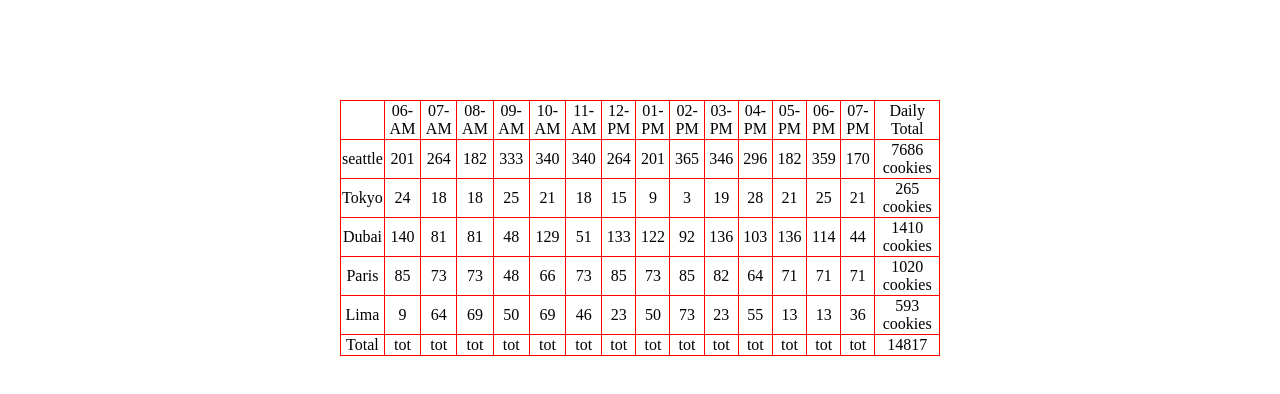
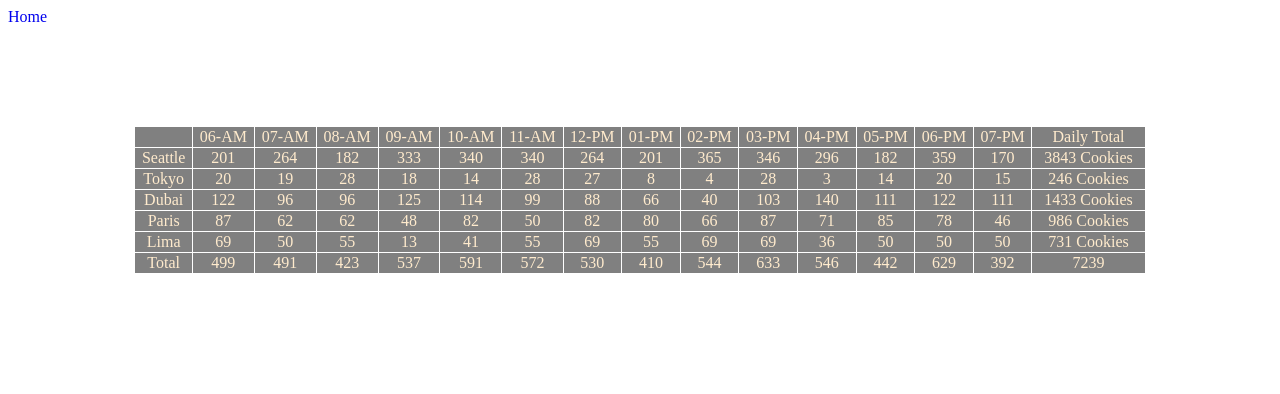
Before and after one commit to mrabdsaif/cookie-stand, a plain HTML site: page sales.html in a window 1280 px wide. Drawn offline with Linux system fonts and the light colour scheme.

Commit message:
lab 07 done

```diff
--- a/js/script.js
+++ b/js/script.js
@@ -2,7 +2,7 @@
 //  Lab 07  constructor
 
 
-// this is not an object it is just a template indicates that every object I will create it
+// this is a template indicates that every object I will create it
 //using this constructor will have these properities .
 var hour = ['06-AM', '07-AM', '08-AM', '09-AM', '10-AM', '11-AM', '12-PM', '01-PM', '02-PM', '03-PM', '04-PM', '05-PM', '06-PM', '07-PM'];
 var allBranches = [];
@@ -84,7 +84,7 @@ CookiesPlatform.prototype.tablerender = function () {
 
 var seattle = new CookiesPlatform('seattle', 23, 65, 6.3);
 console.log(seattle);
-seattle.simulatedAmount();
+// seattle.simulatedAmount();
 // Now the same for the next location
 var tokyo = new CookiesPlatform('Tokyo', 3, 24, 1.2);
 var dubi = new CookiesPlatform('Dubai', 11, 38, 3.7);
@@ -99,17 +99,20 @@ for (var i = 0; i < allBranches.length; i++) {
 
 // create footer
 function footerCreate() {
-
+    // this.simulatedAmount();
     var lastrow = document.createElement('tr');
     table.appendChild(lastrow);
     var td = document.createElement('td');
     lastrow.appendChild(td);
     td.textContent = 'Total';
     for (var j = 0; j < hour.length; j++) {
+        var totalTotal = 0;
+        for (var i = 0; i < allBranches.length; i++) {
+            totalTotal += allBranches[i].salesPerHour[j];
+        }
         var td = document.createElement('td');
         lastrow.appendChild(td);
-        for (var i=0; i<allBranches.length;i++)
-        td.textContent = 'tot';
+        td.textContent = totalTotal;
     }
     var td = document.createElement('td');
     lastrow.appendChild(td);
@@ -117,22 +120,8 @@ function footerCreate() {
         td.textContent = totalByArea;
     }
 }
-
 footerCreate();
 
-// CookiesPlatform.prototype.titlesrender = function () {
-//     var parentElement = document.getElementById('seattlesales');
-//     var article = document.createElement('article');
-//     parentElement.appendChild(article);
-
-//     var h2 = document.createElement('h2');
-//     h2.textContent = this.area;
-//     article.appendChild(h2);
-
-//     var p = document.createElement('p');
-//     p.textContent = 'average Cookies Per Customer : ' + this.averageCookiPerCustomer;
-//     article.appendChild(p);
-// };
 
 // How to create an object using the constructor !!!
 // we put var and the first location ...
--- a/sales.html
+++ b/sales.html
@@ -7,7 +7,11 @@
     <link rel="stylesheet" href="style.css">
 </head>
 <body>
-    <head></head>
+    <header>
+        <nav>
+            <a href="index.html">Home</a>
+        </nav>
+    </header>
     <main >
        <div id="seattlesales">
 
--- a/style.css
+++ b/style.css
@@ -1,14 +1,30 @@
 table{
     border: 1px dashed red;
     border-collapse: collapse;
-    width: 600px;
+    width: 80%;
     text-align: center;
     margin: auto;
     margin-top: 100px;
+    height: 50px;
 }
 tr{
-    border: 1px solid red;
+    border: 1px solid blanchedalmond;
 }
 td{
-    border: 1px solid red;
+    border: 1px solid white;
+    background-color: gray;
+    color: blanchedalmond;
+    text-transform: capitalize;
 }
+td:hover{
+    color: white;
+    background-color: black;
+    letter-spacing: 3px;
+}
+th:active{
+background-color: black;
+}
+a{
+    text-decoration: none;
+    color: 10px bold black;
+}
```
